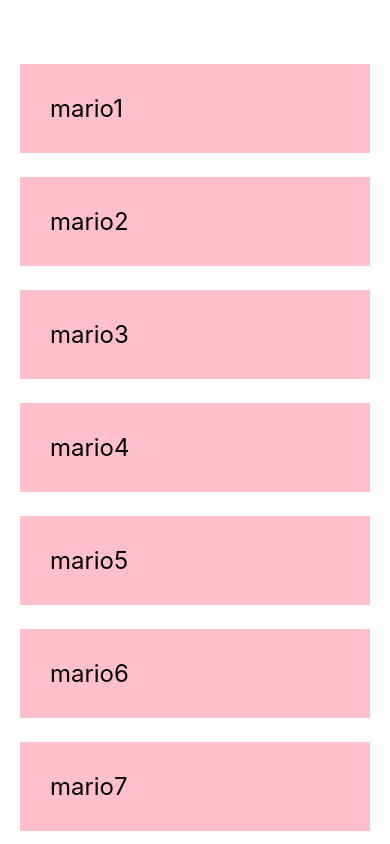
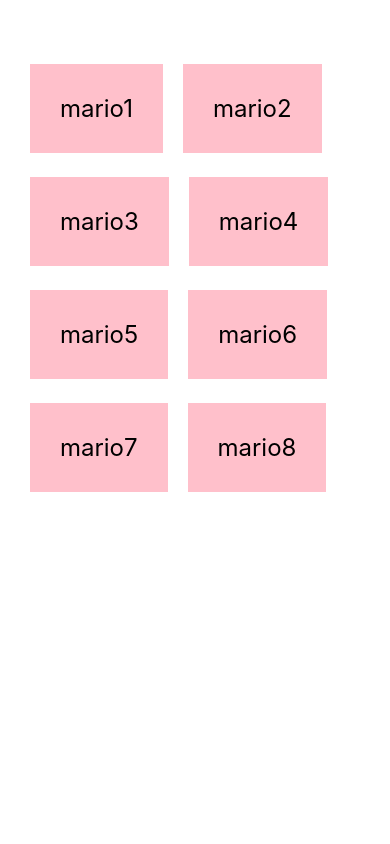
Before and after one commit to SinkLineP/React_Native_2023, a React Native app: screen / in a window 390 px wide. Built offline with nearby package versions, Linux system fonts and the light colour scheme.

Commit message:
finish Lesson 7 | Lists & ScrollView

```diff
--- a/App.js
+++ b/App.js
@@ -1,30 +1,31 @@
 import { StatusBar } from 'expo-status-bar';
 import { useState } from 'react';
-import {StyleSheet, Text, View, ScrollView} from 'react-native';
+import {StyleSheet, Text, View, ScrollView, FlatList} from 'react-native';
 
 export default function App() {
   const [people, setPeople] = useState([
-    {name: "mario1", key: 1},
-    {name: "mario2", key: 2},
-    {name: "mario3", key: 3},
-    {name: "mario4", key: 4},
-    {name: "mario5", key: 5},
-    {name: "mario6", key: 6},
-    {name: "mario7", key: 7},
-    {name: "mario8", key: 8},
+    {name: "mario1", id: 1},
+    {name: "mario2", id: 2},
+    {name: "mario3", id: 3},
+    {name: "mario4", id: 4},
+    {name: "mario5", id: 5},
+    {name: "mario6", id: 6},
+    {name: "mario7", id: 7},
+    {name: "mario8", id: 8},
   ])
 
   return (
     <View style={styles.container}>
-      <ScrollView>
-        {
-          people.map((item) => (
-            <View key={item.key}>
-              <Text style={styles.item}>{item.name}</Text>
-            </View>
-          ))
-        }
-      </ScrollView>
+
+      <FlatList
+        numColumns={2}
+        keyExtractor={(item) => item.id}
+        data={people}
+        renderItem={({ item }) => (
+          <Text style={styles.item}>{item.name}</Text>
+        )}
+      />
+
       <StatusBar style="auto" />
     </View>
   );
@@ -41,6 +42,7 @@ export const styles = StyleSheet.create({
     marginTop: 24,
     padding: 30,
     backgroundColor: "pink",
-    fontSize: 24
+    fontSize: 24,
+    marginHorizontal: 10,
   }
 });
```
